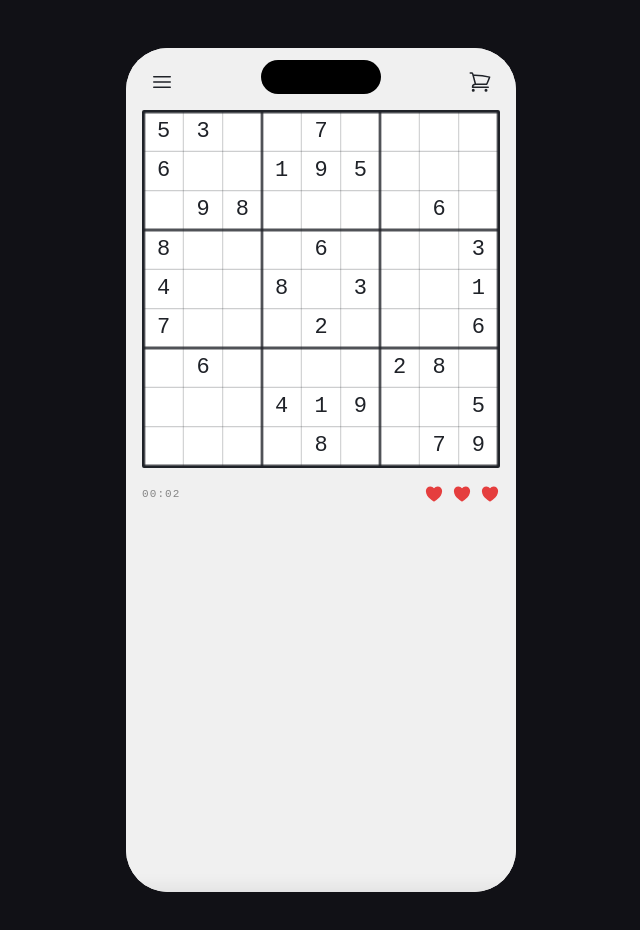
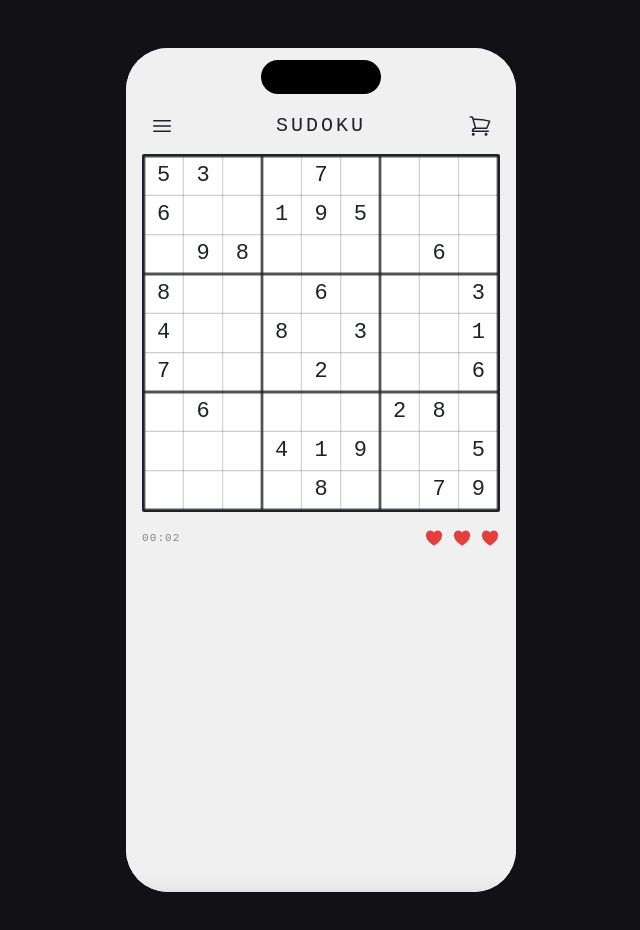
Before and after one commit to ahnsick3k/sudoku, a Next.js app: page / in a window 1280 px wide. Both pictures are taken after a click on the button "시작하기". Shown: the top 930 px of the page, without its empty margins (319-959 px from the left). Built offline with nearby package versions, Linux system fonts and the light colour scheme.

Commit message:
fix: add 44px top padding to game board area

```diff
--- a/src/components/game/GameScreen.tsx
+++ b/src/components/game/GameScreen.tsx
@@ -78,7 +78,7 @@ export default function GameScreen({ game, isDarkMode, onToggleDark, onBack }: P
       <div
         className="board-area flex flex-col items-center px-4 w-full"
         style={{
-          paddingTop: 'max(env(safe-area-inset-top, 0px), 14px)',
+          paddingTop: 'calc(max(env(safe-area-inset-top, 0px), 14px) + 44px)',
         }}
       >
         <div className="w-full flex flex-col gap-2" style={{ maxWidth: 480 }}>
```
